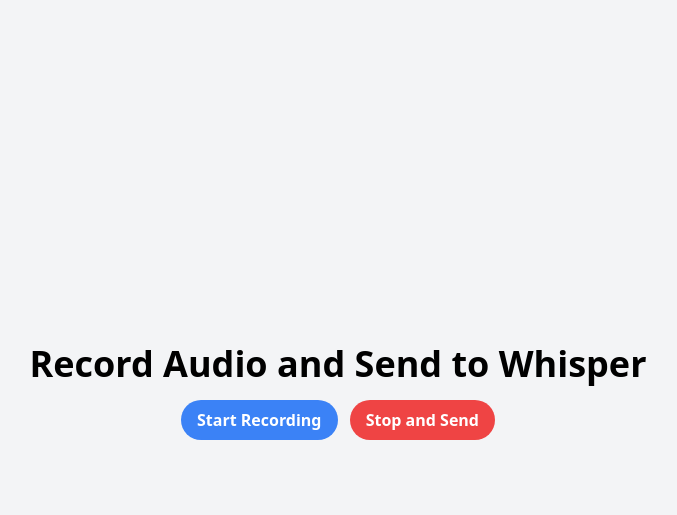
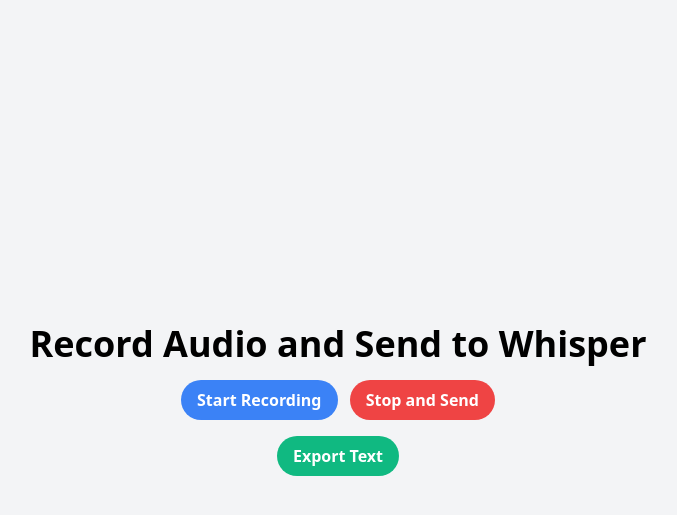
Before and after one commit to spiderweak/demo-speech-text-chat, a Flask app: page / in a window 1280 px wide. Shown: the top 515 px of the page, without its empty margins (302-979 px from the left). Run offline with Flask 3, Linux system fonts and the light colour scheme.

Commit message:
Adds an export button for demo purpose

```diff
--- a/app/static/js/audio_capture.js
+++ b/app/static/js/audio_capture.js
@@ -1,6 +1,7 @@
 document.addEventListener('DOMContentLoaded', () => {
     const recordButton = document.getElementById('recordButton');
     const stopButton = document.getElementById('stopButton');
+    const exportButton = document.getElementById("exportBtn");
 
     const loadingIndicator = document.getElementById('loading-indicator');
     const listeningIndicator = document.getElementById('microphone-indicator')
@@ -42,6 +43,7 @@
 
                     stopButton.disabled = true;
                     recordButton.disabled = false;
+                    exportButton.disabled = false;
                 });
             })
             .catch(error => console.error('Error accessing media devices:', error));
--- /dev/null
+++ b/app/static/js/export.js
@@ -0,0 +1,14 @@
+document.getElementById("exportBtn").addEventListener("click", function() {
+    var text = document.getElementById("transcriptionResult").textContent;
+    var blob = new Blob([text], { type: "text/plain;charset=utf-8" });
+    var url = URL.createObjectURL(blob);
+
+    // Create a new anchor element
+    var a = document.createElement("a");
+    a.href = url;
+    a.download = "Chronos_voice_export.txt"; // File name for download
+    document.body.appendChild(a);
+    a.click(); // Trigger a click on the element to download the file
+    document.body.removeChild(a); // Clean up
+    URL.revokeObjectURL(url); // Free up memory
+});
--- a/app/templates/index.html
+++ b/app/templates/index.html
@@ -61,9 +61,11 @@
 
         <!-- Transcription result will be displayed here -->
         <div id="transcriptionResult" class="mt-4 text-lg text-green-600"></div>
+        <button id="exportBtn" disabled class="bg-green-500 hover:bg-red-700 text-white font-bold py-2 px-4 rounded-full">Export Text</button>
     </div>
 
     <script src="{{ url_for('static', filename='js/audio_capture.js') }}"></script>
+    <script src="{{ url_for('static', filename='js/export.js') }}"></script>
 
 </body>
 
```
